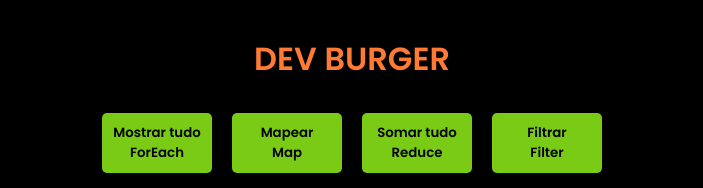
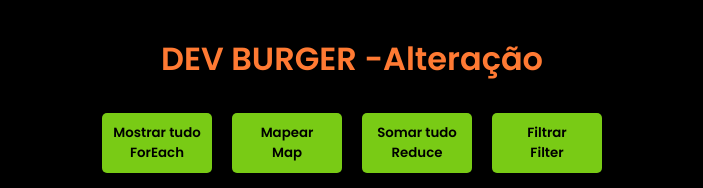
Before and after one commit to Joao987-del/Dev-Burger, a plain HTML site: page index.html in a window 1280 px wide. Shown: the top 188 px of the page, without its empty margins (288-991 px from the left). Drawn offline with Linux system fonts and the light colour scheme; a script that the page names is missing.

Commit message:
Alteração no título

```diff
--- a/index.html
+++ b/index.html
@@ -10,7 +10,7 @@
 
 <body>
 
-    <h1>DEV BURGER</h1>
+    <h1>DEV BURGER -Alteração</h1>
 
     <div class="container-buttons">
 
```
